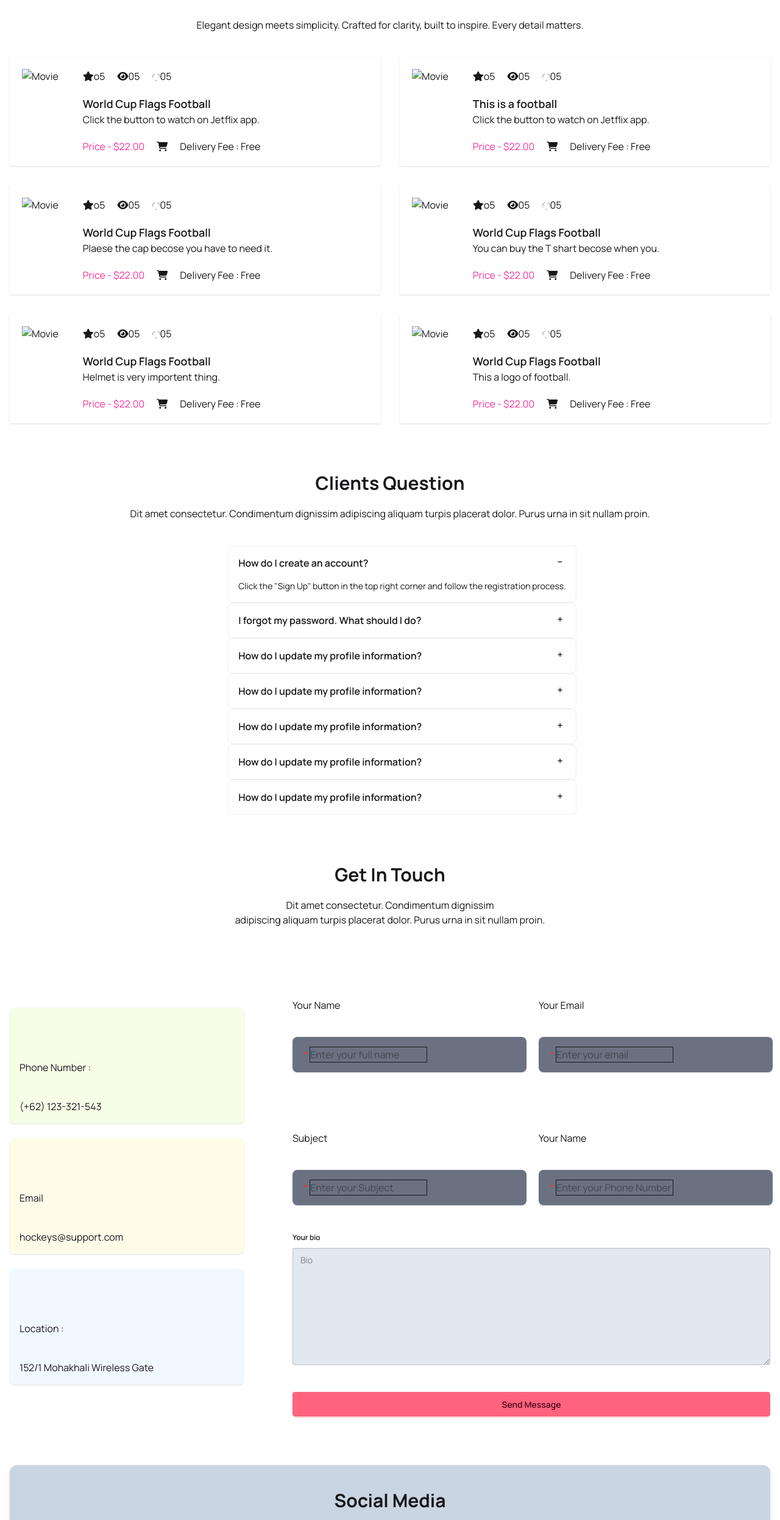
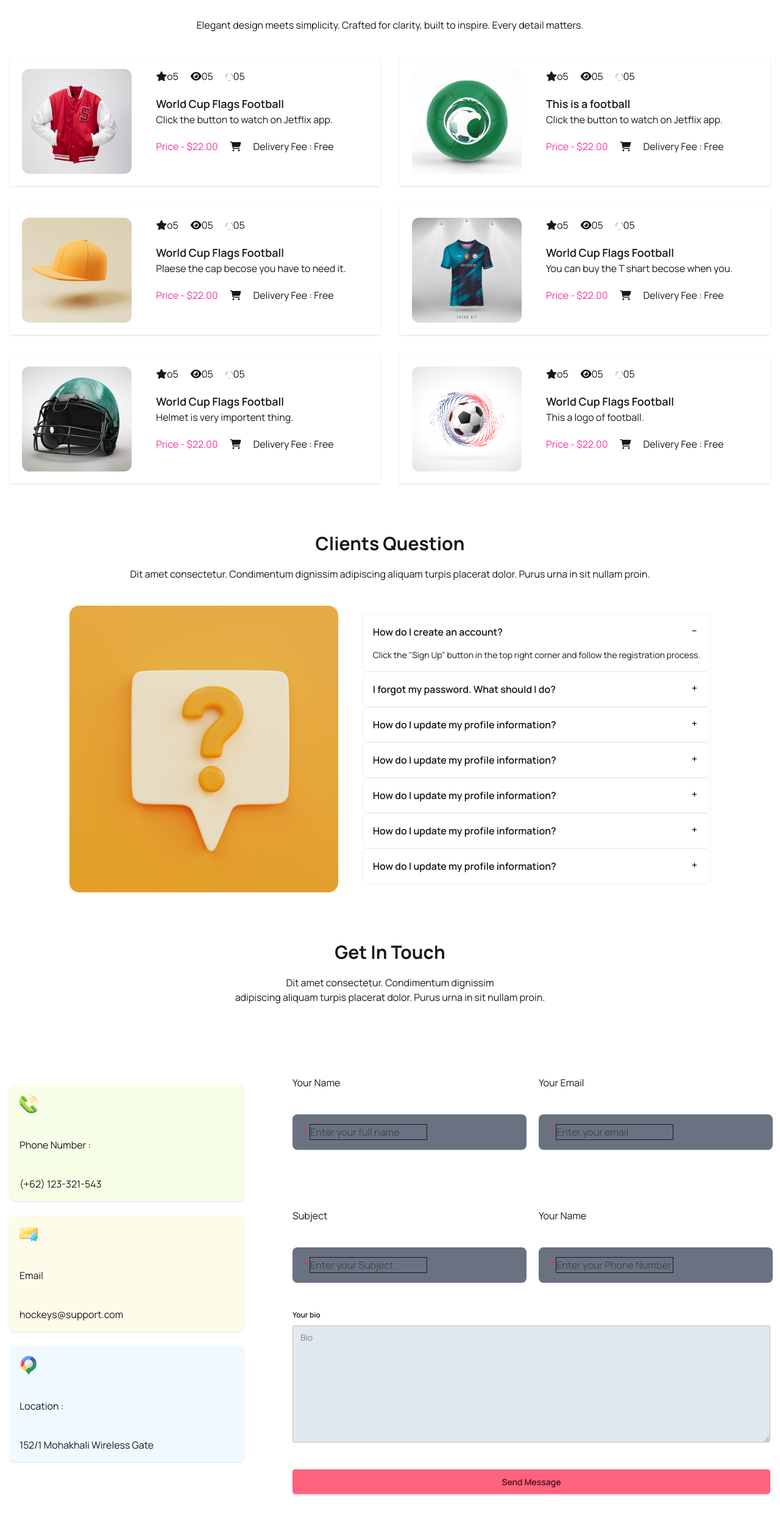
Before and after one commit to shiba4D/Hockys, a plain HTML site: page index.html in a window 1280 px wide. Shown: the part 1950-4442 px from the top of the page at 61% size. Drawn offline with nearby package versions, Linux system fonts and the light colour scheme.

Commit message:
added updeted img

```diff
--- a/index.html
+++ b/index.html
@@ -208,7 +208,7 @@
                   <div class="grid grid-cols-1 md:grid-cols-2 lg:grid-cols-2 mt-10 gap-8">
                         <div class=" flex bg-base-100 shadow-sm w-full h-[55] p-5 gap-10">
                               <figure>
-                                    <img src="Images/5.png" alt="Movie" />
+                                    <img src="./Image/5.png" alt="Movie" />
                               </figure>
                               <div class="">
                                     <div class="flex gap-5">
@@ -233,7 +233,7 @@
                         </div>
                         <div class=" flex bg-base-100 shadow-sm w-full h-[55] p-5 gap-10">
                               <figure>
-                                    <img src="Images/6.png" alt="Movie" />
+                                    <img src="./Image/6.png" alt="Movie" />
                               </figure>
                               <div class="">
                                     <div class="flex gap-5">
@@ -258,7 +258,7 @@
                         </div>
                         <div class=" flex bg-base-100 shadow-sm w-full h-[55] p-5 gap-10">
                               <figure>
-                                    <img src="Images/7.png" alt="Movie" />
+                                    <img src="/Image/7.png" alt="Movie" />
                               </figure>
                               <div class="">
                                     <div class="flex gap-5">
@@ -283,7 +283,7 @@
                         </div>
                         <div class=" flex bg-base-100 shadow-sm w-full h-[55] p-5 gap-10">
                               <figure>
-                                    <img src="Images/8.png" alt="Movie" />
+                                    <img src="/Image/8.png" alt="Movie" />
                               </figure>
                               <div class="">
                                     <div class="flex gap-5">
@@ -308,7 +308,7 @@
                         </div>
                         <div class=" flex bg-base-100 shadow-sm w-full h-[55] p-5 gap-10">
                               <figure>
-                                    <img src="Images/9.png" alt="Movie" />
+                                    <img src="./Image/9.png" alt="Movie" />
                               </figure>
                               <div class="">
                                     <div class="flex gap-5">
@@ -333,7 +333,7 @@
                         </div>
                         <div class=" flex bg-base-100 shadow-sm w-full h-[55] p-5 gap-10">
                               <figure>
-                                    <img src="Images/10.png" alt="Movie" />
+                                    <img src="./image/10.png" alt="Movie" />
                               </figure>
                               <div class="">
                                     <div class="flex gap-5">
@@ -369,7 +369,7 @@
                   </div>
                   <div class="flex gap-10 justify-center items-center flex-col md:flex-row">
                         <div>
-                              <img src="/Images/11.png" alt="">
+                              <img src="./Image/11.png" alt="">
                         </div>
                         <div>
                               <div class="collapse collapse-plus bg-base-100 border border-base-300">
@@ -434,21 +434,21 @@
                         <div class="grid gap-6 mt-10">
                               <div class="card bg-base-100 w-96 shadow-sm p-4 gap-y-10 bg-lime-50">
                                     <div class="w-[30px] h-[30px]">
-                                          <img src="/Images/Group 1171275317.png" alt="">
+                                          <img src="./Image/Group 1171275317.png" alt="">
                                     </div>
                                     <h3 class="text-start">Phone Number :</h3>
                                     <p class="text-start">(+62) 123-321-543</p>
                               </div>
                               <div class="card bg-base-100 w-96 shadow-sm p-4 gap-y-10 bg-yellow-50">
                                     <div class="w-[30px] h-[30px]">
-                                          <img src="/Images/Group 1171275318.png" alt="">
+                                          <img src="./Image/Group 1171275318.png" alt="">
                                     </div>
                                     <h3 class="text-start">Email</h3>
                                     <p class="text-start">hockeys@support.com</p>
                               </div>
                               <div class="card bg-base-100 w-96 shadow-sm p-4 gap-y-10 bg-sky-50">
                                     <div class="w-[30px] h-[30px]">
-                                          <img src="/Images/Group 1171275321.png" alt="">
+                                          <img src="./Image/Group 1171275321.png" alt="">
                                     </div>
                                     <h3 class="text-start">Location :</h3>
                                     <p class="text-start">152/1 Mohakhali Wireless Gate</p>
@@ -560,17 +560,17 @@
       </nav>
       <nav>
             <h6 class="text-2xl font-bold">Legal</h6>
-            <a class="link link-hover">Terms of use</a>
-            <a class="link link-hover">Privacy policy</a>
-            <a class="link link-hover">Cookie policy</a>
+            <a class="link link-hover text-gray-400">Terms of use</a>
+            <a class="link link-hover text-gray-400">Privacy policy</a>
+            <a class="link link-hover text-gray-400">Cookie policy</a>
       </nav>
       <nav>
             <h6 class="text-2xl font-bold">Services</h6>
-            <a class="link link-hover">Terms of use</a>
-            <a class="link link-hover">Privacy policy</a>
-            <a class="link link-hover">Cookie policy</a>
+            <a class="link link-hover text-gray-400">Terms of use</a>
+            <a class="link link-hover text-gray-400">Privacy policy</a>
+            <a class="link link-hover text-gray-400">Cookie policy</a>
       </nav>
 </footer>
-<img src="/Image/8.png" alt="">
+
 
 </html>
```
